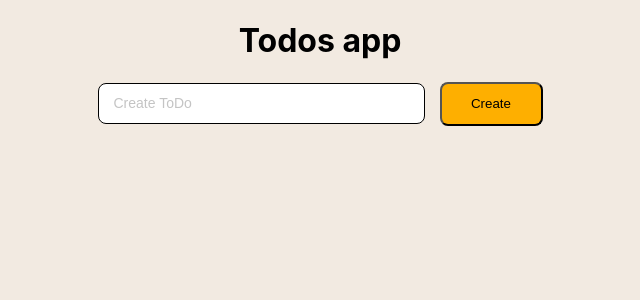
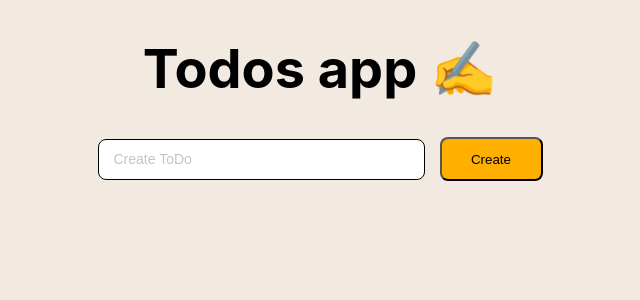
Before and after one commit to RaMandeep2002/Todos_aoo, a React (Create React App) app: page / in a window 1280 px wide. Shown: the top 300 px of the page, without its empty margins (320-960 px from the left). Built offline with nearby package versions, Linux system fonts and the light colour scheme.

Commit message:
some changes in file

```diff
--- a/src/App.css
+++ b/src/App.css
@@ -21,12 +21,12 @@ body{
 .App-link {
   color: #61dafb;
 }
+h1{
+  color: #000;
 
-@keyframes App-logo-spin {
-  from {
-    transform: rotate(0deg);
-  }
-  to {
-    transform: rotate(360deg);
-  }
+font-family: inter;
+font-size: 3.375rem;
+font-style: normal;
+font-weight: 700;
+line-height: normal;
 }
--- a/src/App.js
+++ b/src/App.js
@@ -43,7 +43,7 @@ function App() {
   };
   return (
     <div className="App">
-      <h1>Todos app</h1>
+      <h1>Todos app ✍ </h1>
       <TodosInput createTodoItem={createTodoItem} />
       {todoItems.map((items, index) => (
         <TodosList
--- a/src/styles/todoList.css
+++ b/src/styles/todoList.css
@@ -11,7 +11,9 @@
     flex-direction: row;
     justify-content: space-between;
     align-items: center;
-    color: #ffffff;
+    /* color: #ffffff;
+    -webkit-box-shadow: 16px 16px 47px #a4afaf, -16px -16px 47px #ffffff;
+box-shadow: 16px 16px 47px #a4afaf, -16px -16px 47px #ffffff; */
 }
 
 
@@ -24,6 +26,7 @@ li {
   font-style: normal;
   font-weight: 400;
   line-height: normal;
+
 }
 
 svg{
```
